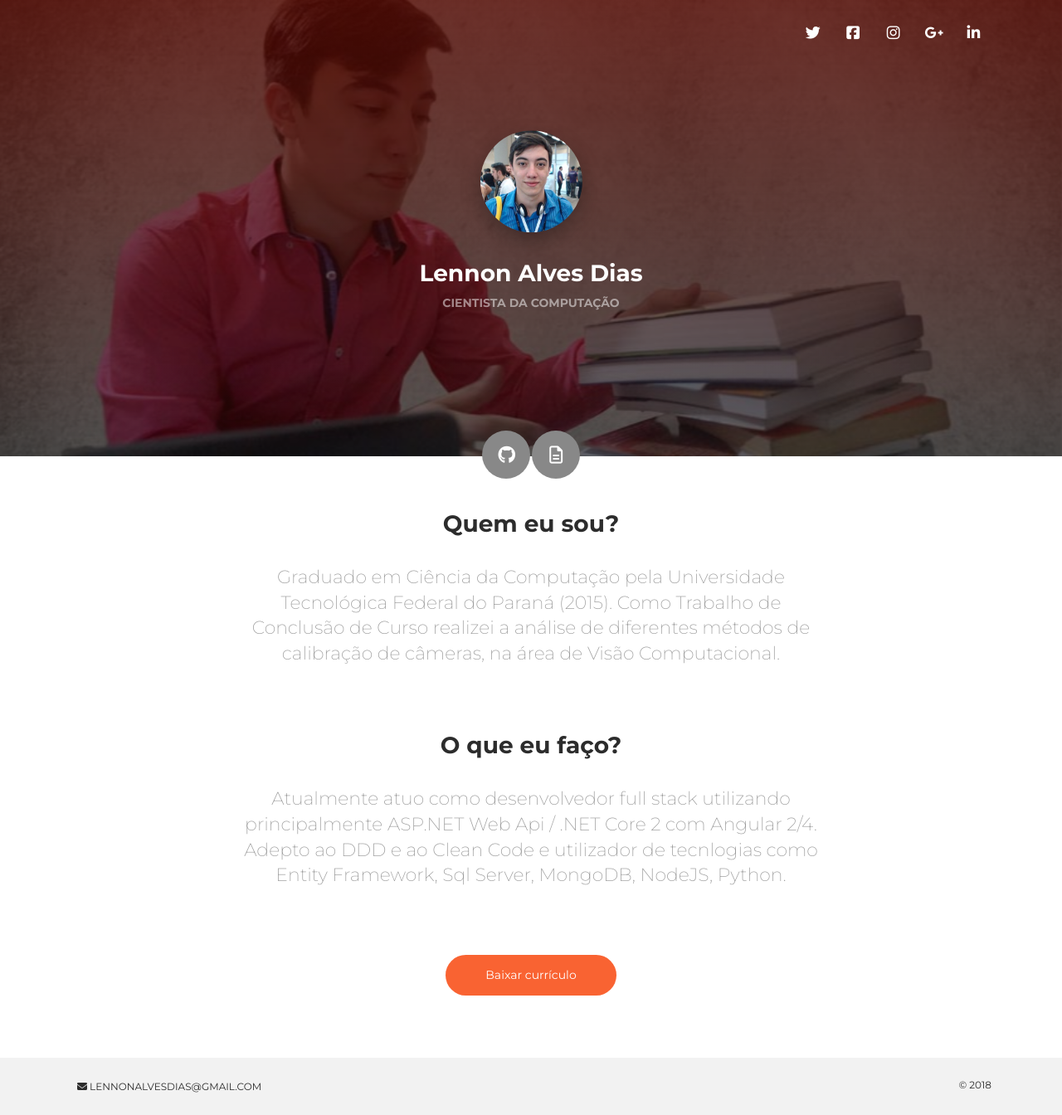
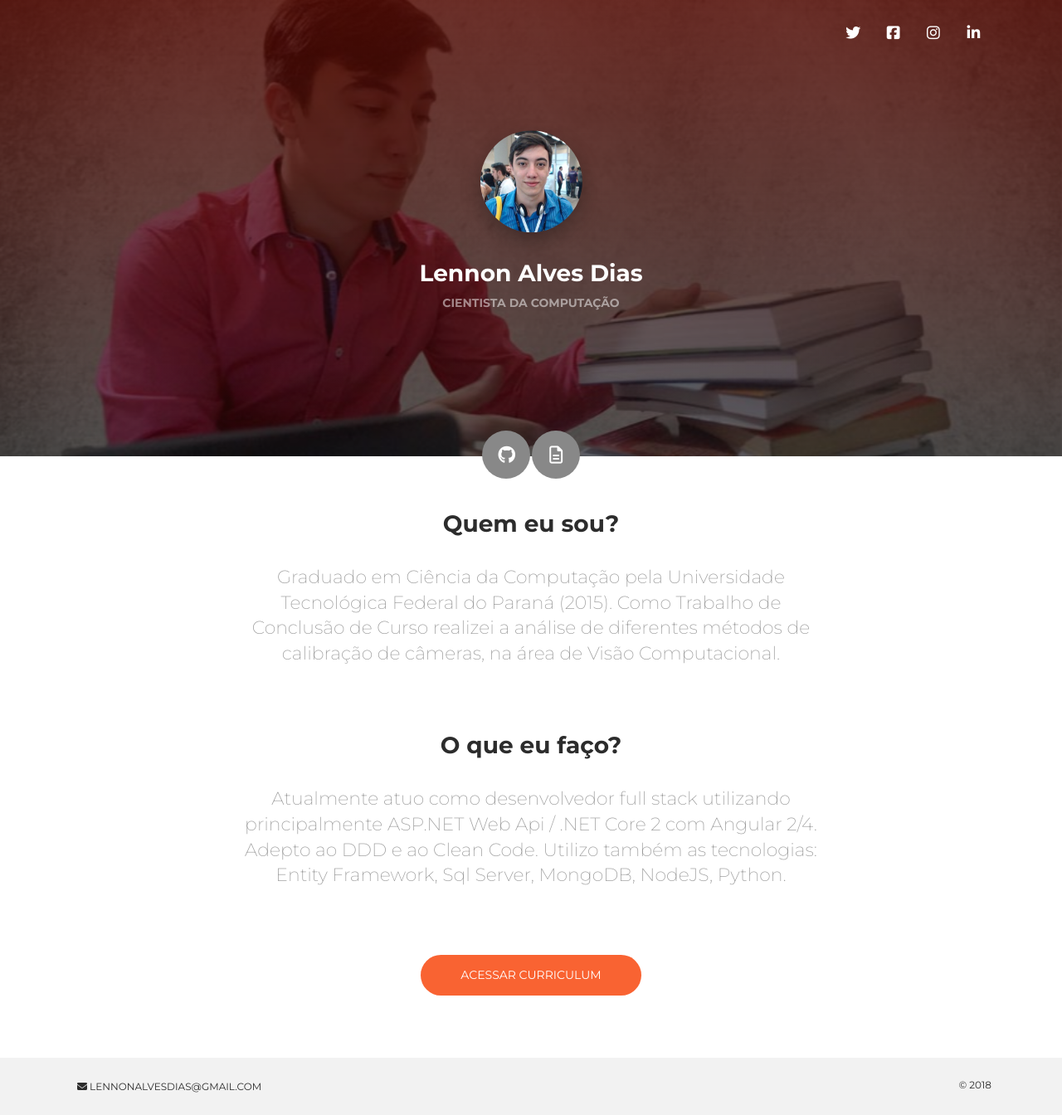
Before and after one commit to lennonalvesdias/lennonalvesdias.github.io, an Angular app: page / in a window 1280 px wide. Shown: the whole page at 83% size. Built offline with nearby package versions, Linux system fonts and the light colour scheme.

Commit message:
correcao de links e atualizacao profile

```diff
--- a/src/app/pages/profile/profile.component.html
+++ b/src/app/pages/profile/profile.component.html
@@ -40,11 +40,11 @@
 
       <h3 class="title">O que eu faço?</h3>
       <h5 class="description">Atualmente atuo como desenvolvedor full stack utilizando principalmente ASP.NET Web Api / .NET Core 2 com Angular 2/4.
-        Adepto ao DDD e ao Clean Code e utilizador de tecnlogias como Entity Framework, Sql Server, MongoDB, NodeJS, Python.</h5>
+        Adepto ao DDD e ao Clean Code. Utilizo também as tecnologias: Entity Framework, Sql Server, MongoDB, NodeJS, Python.</h5>
 
       <div class="text-center">
-          <a href="assets/pdf/curriculum.pdf" target="_blank" class="btn btn-primary btn-round btn-lg">
-          Baixar currículo
+        <a href="assets/pdf/curriculum.pdf" target="_blank" class="btn btn-primary btn-round btn-lg">
+          ACESSAR CURRICULUM
         </a>
       </div>
 
--- a/src/app/partials/navbar/navbar.component.html
+++ b/src/app/partials/navbar/navbar.component.html
@@ -29,15 +29,7 @@
         </li>
 
         <li class="nav-item">
-          <a class="nav-link" rel="tooltip" title="Seguir no G+" data-placement="bottom" href="https://plus.google.com/u/0/+lennonalves"
-            target="_blank">
-            <i class="fa fa-google-plus"></i>
-            <p class="d-lg-none d-xl-none">G+</p>
-          </a>
-        </li>
-
-        <li class="nav-item">
-          <a class="nav-link" rel="tooltip" title="Conectar no Linkedin" data-placement="bottom" href="https://br.linkedin.com/in/lennonalves"
+          <a class="nav-link" rel="tooltip" title="Conectar no Linkedin" data-placement="bottom" href="https://br.linkedin.com/in/lennonalvesdias"
             target="_blank">
             <i class="fa fa-linkedin"></i>
             <p class="d-lg-none d-xl-none">Linkedin</p>
```
